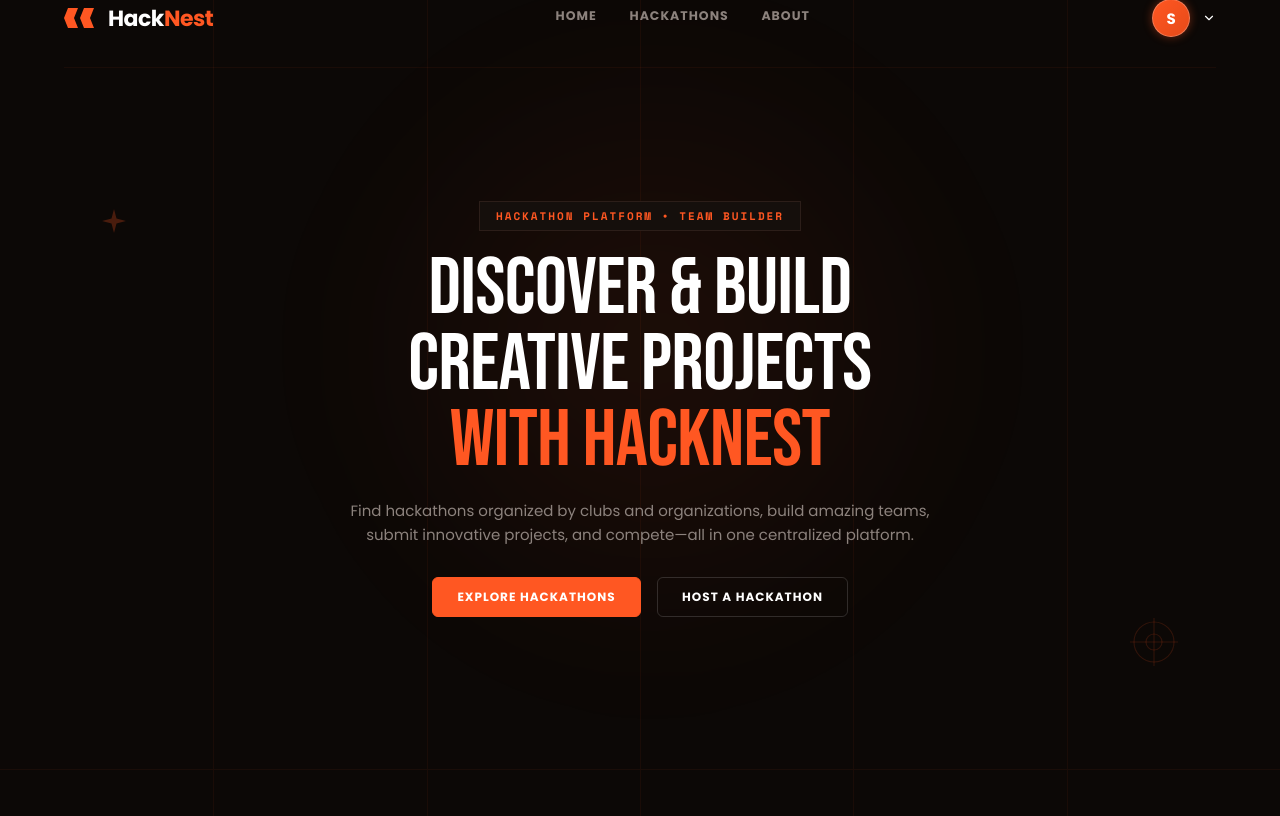
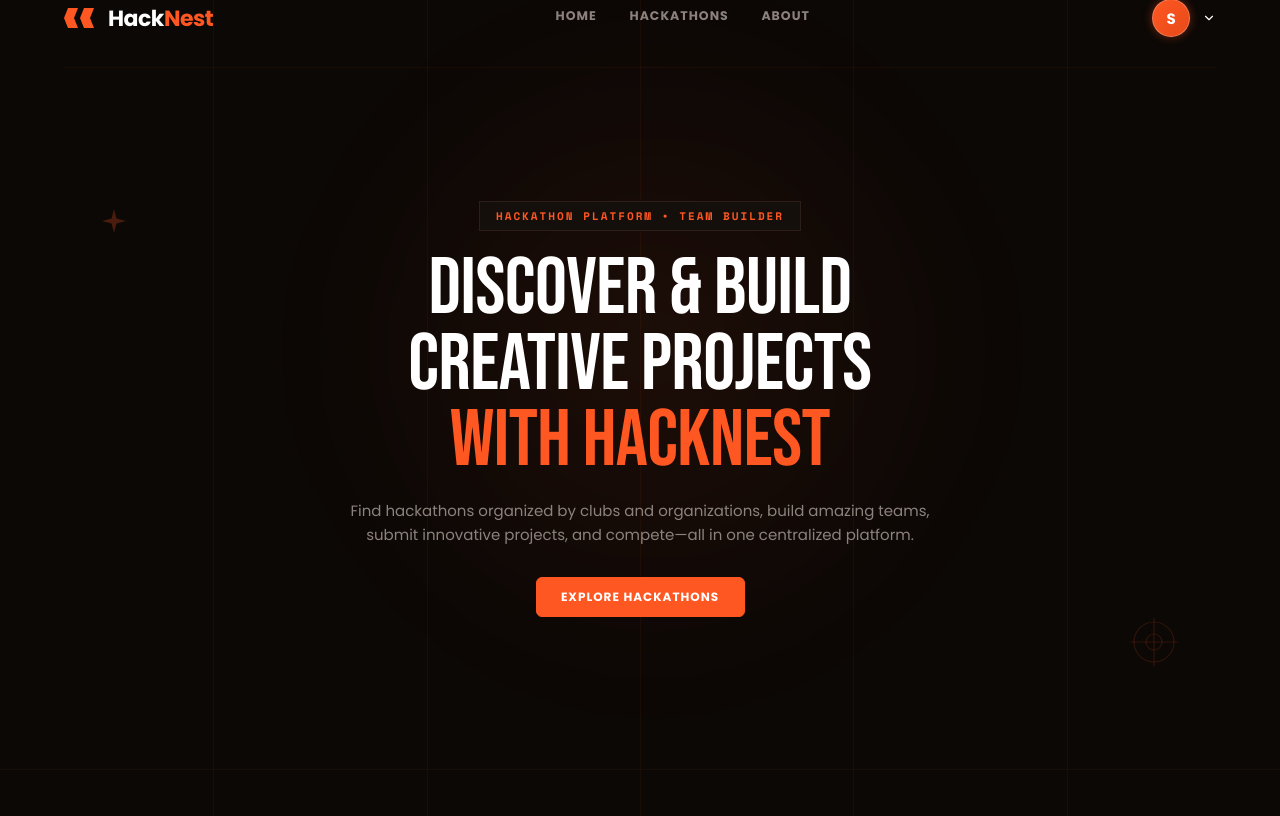
Before and after one commit to charankumarmuppala/hacknest, a Django app: page /studenthome/ in a window 1280 px wide. Shown: the part 31-847 px from the top of the page. Run offline with Django 5.2, Linux system fonts and the light colour scheme; some libraries are stand-ins or nearby versions.

Commit message:
Remove Host a Hackathon button from student home hero section

```diff
--- a/hacknestpro/templates/studenthome.html
+++ b/hacknestpro/templates/studenthome.html
@@ -2689,8 +2689,6 @@
                     <div class="agency-hero-buttons">
                         <a href="#hackathons" class="btn-agency-primary scramble-trigger"><span
                                 class="scramble-text">Explore Hackathons</span></a>
-                        <a href="#" class="btn-agency-secondary scramble-trigger"><span class="scramble-text">Host a
-                                Hackathon</span></a>
                     </div>
                 </div>
             </section>
```
